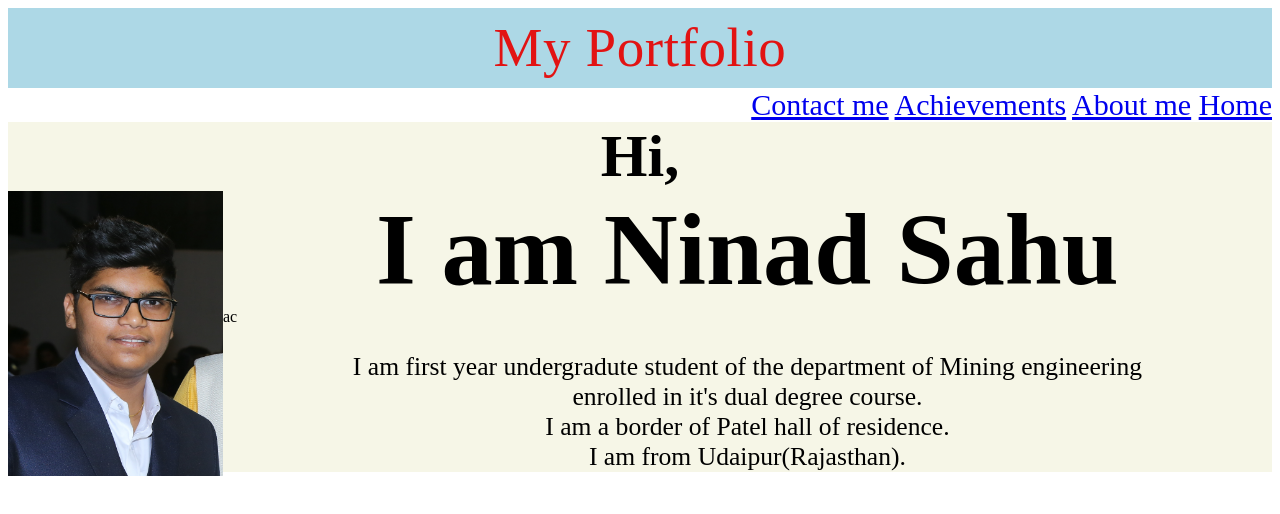
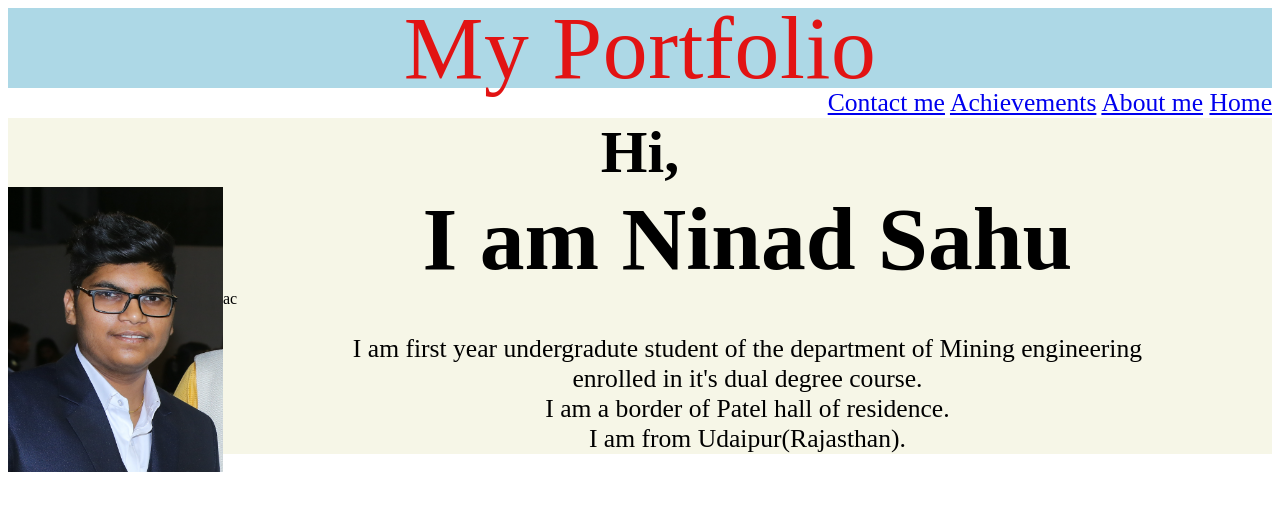
Before and after one commit to ninadsahu/ninadsahu12, a plain HTML site: page index.html in a window 1280 px wide. Drawn offline with Linux system fonts and the light colour scheme.

Commit message:
Add files via upload

```diff
--- a/index.html
+++ b/index.html
@@ -11,10 +11,10 @@
 
 
     <body>
-        <header>
+        <header style="font-size:7vw;">
             My Portfolio
         </header>
-        <nav>
+        <nav style="font-size:2vw;">
             <a href="contact.html">Contact me</a>
             <a href=" achievements.html">Achievements</a>
             <a href="aboutme.html">About me</a>
@@ -27,7 +27,7 @@
                     Hi,
                 </h1>
 
-                <h1 style="font-size:8vw;">
+                <h1 style="font-size:7vw;">
                     I am Ninad Sahu
                     <img src="image/ninad.png" style= "float : left" \">
                 </h1>
```
Also changed, not shown: contact.html (+1 -1 lines).
